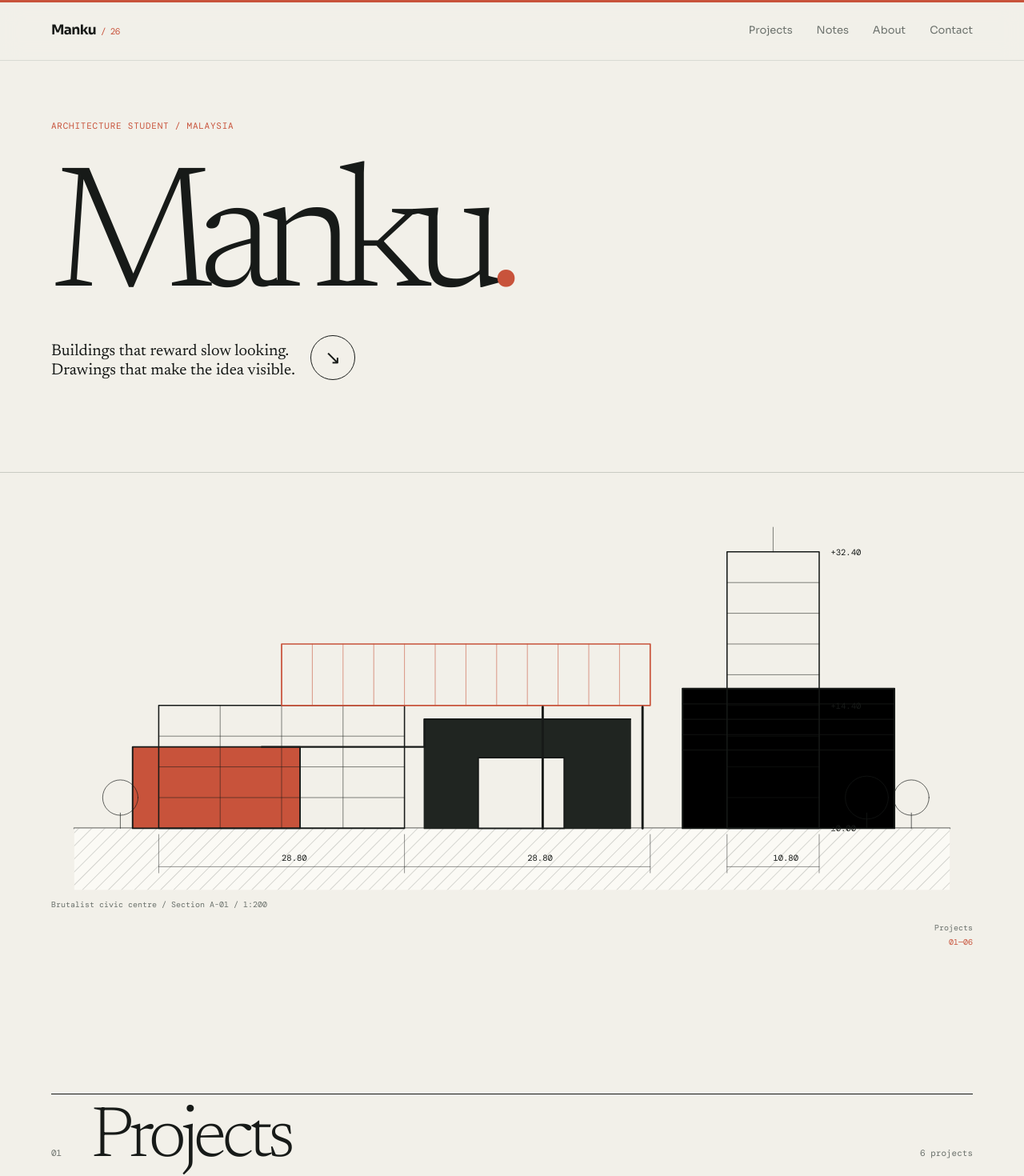
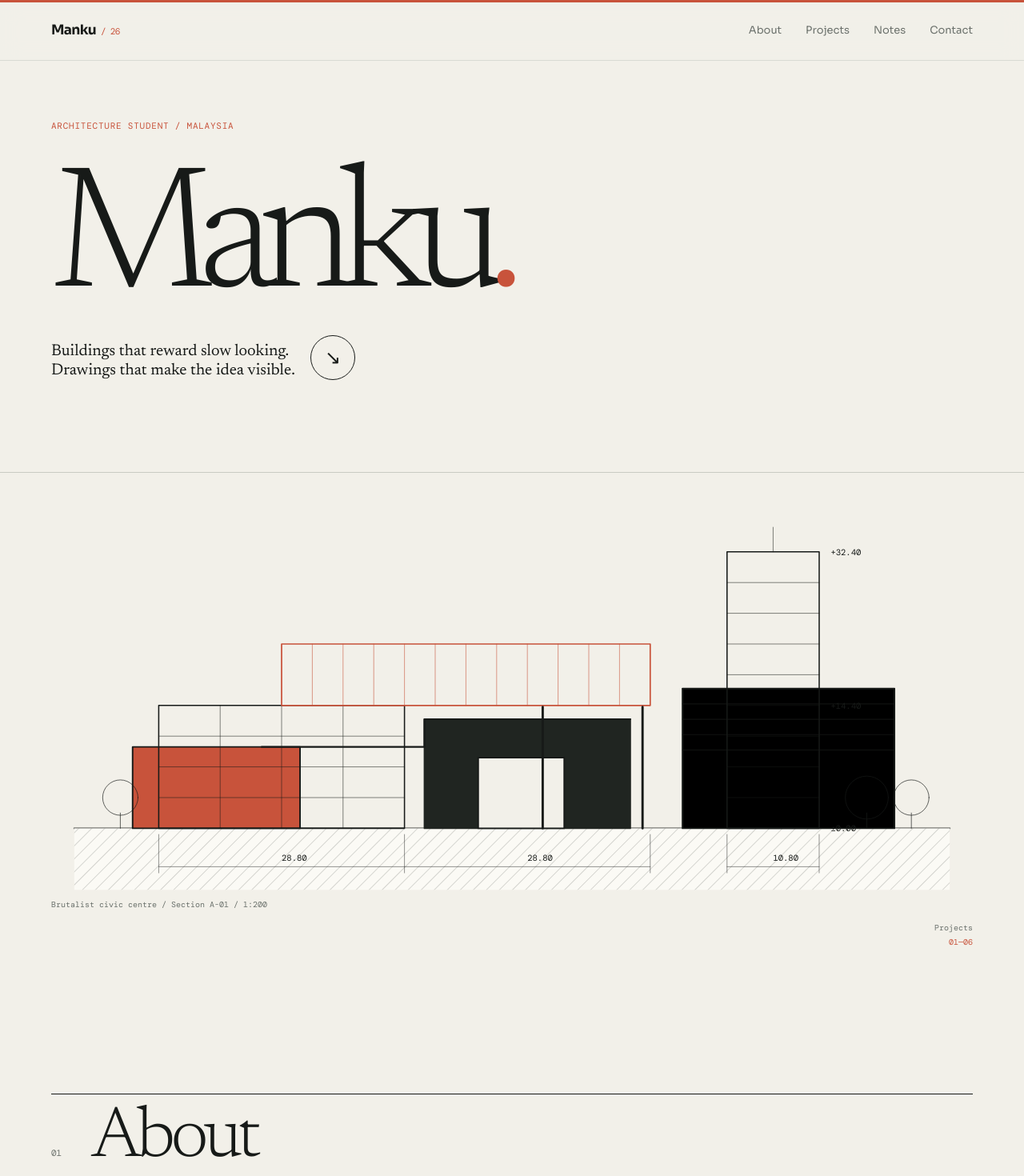
Before and after one commit to aishzy/Arch-on, a Next.js app: page / in a window 1280 px wide. Shown: the top 1470 px of the page at 80% size. Built offline with nearby package versions, Linux system fonts and the light colour scheme.

Commit message:
updated page order projects -> about

```diff
--- a/components/portfolio.tsx
+++ b/components/portfolio.tsx
@@ -73,7 +73,7 @@ export default function Portfolio() {
         <a className="brand" href="#top" onClick={(event) => { event.preventDefault(); jump('top'); }}>Manku<span> / 26</span></a>
         <button className="menu-toggle" aria-expanded={menuOpen} onClick={() => setMenuOpen(!menuOpen)}><span />Menu</button>
         <nav className={menuOpen ? 'nav nav-open' : 'nav'}>
-          {['projects', 'notes', 'about', 'contact'].map((item) => <button key={item} onClick={() => jump(item)}>{item}</button>)}
+          {['about', 'projects', 'notes', 'contact'].map((item) => <button key={item} onClick={() => jump(item)}>{item}</button>)}
         </nav>
       </header>
 
@@ -93,20 +93,20 @@ export default function Portfolio() {
           <div className="hero-index">Projects<br /><span>01—06</span></div>
         </section>
 
+        <section className="about section-shell" id="about">
+          <SectionHeading index="01" title="About" />
+          <div className="about-layout"><motion.p className="manifesto" initial={{ opacity: 0, y: 30 }} whileInView={{ opacity: 1, y: 0 }} viewport={{ once: true }} transition={{ duration: .8, ease }}>I design from the inside out. I start with how someone arrives, where they pause and what they can see from there, then let the structure, the section and the facade grow from that.</motion.p><div className="about-details"><motion.p initial={{ opacity: 0, y: 22 }} whileInView={{ opacity: 1, y: 0 }} viewport={{ once: true, amount: .45 }} transition={{ delay: .12, duration: .7, ease }}>I am a fourth-year architecture student working in hand sketches, physical models and parametric scripts. I like projects where climate, materials and public life have to be solved together.</motion.p><div className="detail-row"><span>Currently</span><strong>Looking for an internship<br />starting January 2027</strong></div><div className="detail-row"><span>Tools</span><strong>Rhino / Grasshopper / Revit<br />QGIS / V-Ray / Photoshop</strong></div></div></div>
+        </section>
+
         <section className="projects section-shell" id="projects">
-          <SectionHeading index="01" title="Projects" count={`${visibleProjects.length} projects`} />
+          <SectionHeading index="02" title="Projects" count={`${visibleProjects.length} projects`} />
           <div className="filters">{categories.map((category) => <button key={category} className={active === category ? 'active' : ''} onClick={() => setActive(category)}>{category}</button>)}</div>
           <motion.div layout className="project-grid">{visibleProjects.map((project, index) => <ProjectCard key={project.slug} project={project} index={index} onOpen={() => setSelected(project)} />)}</motion.div>
         </section>
 
         <section className="notes section-shell" id="notes">
-          <SectionHeading index="02" title="Notes and ideas" />
+          <SectionHeading index="03" title="Notes and ideas" />
           <div className="note-list">{notes.map((note, index) => <motion.details key={note.title} initial={{ opacity: 0, y: 24 }} whileInView={{ opacity: 1, y: 0 }} viewport={{ once: true, amount: .35 }} transition={{ delay: index * .08, duration: .7, ease }}><summary><span>{note.title}</span><small>{note.date}</small><b>+</b></summary><motion.p initial={{ opacity: 0, y: 12 }} whileInView={{ opacity: 1, y: 0 }} viewport={{ once: true }} transition={{ delay: .12, duration: .55, ease }}>{note.text}</motion.p></motion.details>)}</div>
-        </section>
-
-        <section className="about section-shell" id="about">
-          <SectionHeading index="03" title="About" />
-          <div className="about-layout"><motion.p className="manifesto" initial={{ opacity: 0, y: 30 }} whileInView={{ opacity: 1, y: 0 }} viewport={{ once: true }} transition={{ duration: .8, ease }}>I design from the inside out. I start with how someone arrives, where they pause and what they can see from there, then let the structure, the section and the facade grow from that.</motion.p><div className="about-details"><motion.p initial={{ opacity: 0, y: 22 }} whileInView={{ opacity: 1, y: 0 }} viewport={{ once: true, amount: .45 }} transition={{ delay: .12, duration: .7, ease }}>I am a fourth-year architecture student working in hand sketches, physical models and parametric scripts. I like projects where climate, materials and public life have to be solved together.</motion.p><div className="detail-row"><span>Currently</span><strong>Looking for an internship<br />starting January 2027</strong></div><div className="detail-row"><span>Tools</span><strong>Rhino / Grasshopper / Revit<br />QGIS / V-Ray / Photoshop</strong></div></div></div>
         </section>
 
         <section className="contact section-shell" id="contact"><motion.p className="eyebrow" initial={{ opacity: 0, y: 18 }} whileInView={{ opacity: 1, y: 0 }} viewport={{ once: true, amount: .35 }} transition={{ duration: .6, ease }}>04 / Contact</motion.p><motion.h2 initial={{ opacity: 0, y: 36 }} whileInView={{ opacity: 1, y: 0 }} viewport={{ once: true, amount: .35 }} transition={{ delay: .08, duration: .8, ease }}>Have a project<br />in mind?</motion.h2><motion.a href="mailto:manku@gmail.com" initial={{ opacity: 0, y: 20 }} whileInView={{ opacity: 1, y: 0 }} viewport={{ once: true, amount: .5 }} transition={{ delay: .18, duration: .7, ease }}>manku@gmail.com <span>↗</span></motion.a><motion.div className="contact-links" initial={{ opacity: 0, y: 18 }} whileInView={{ opacity: 1, y: 0 }} viewport={{ once: true, amount: .5 }} transition={{ delay: .28, duration: .7, ease }}><a href="#contact">LinkedIn</a><a href="#contact">Instagram</a><a href="#contact">Issuu</a><a href="#contact">Download CV</a></motion.div></section>
```
